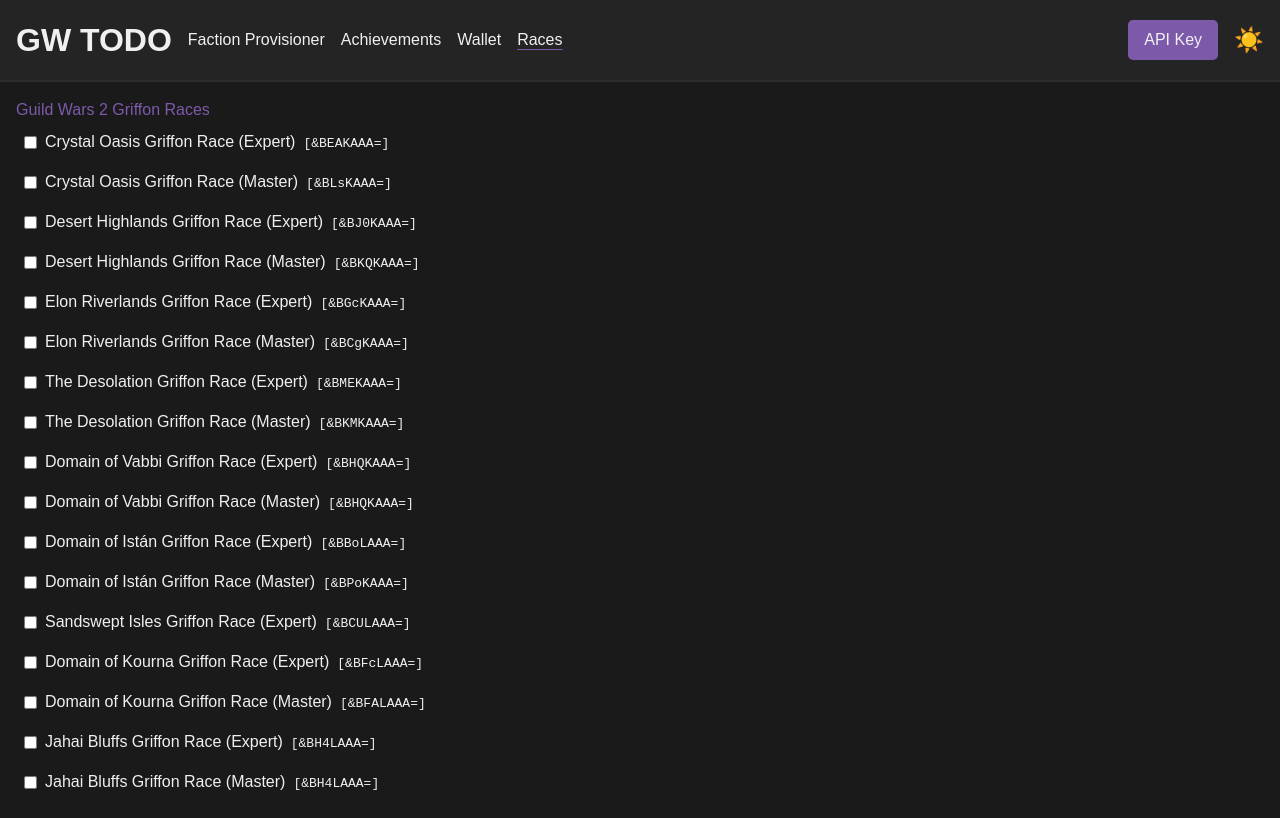
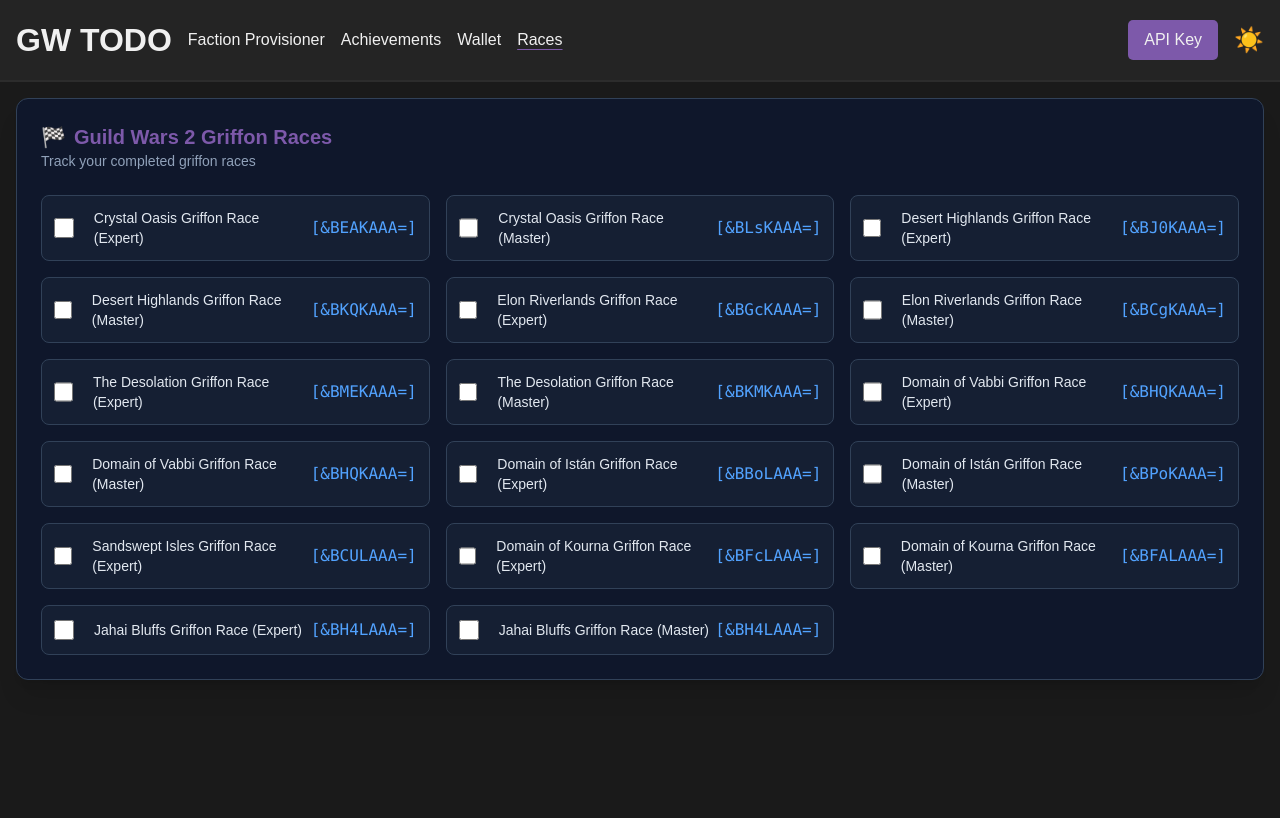
Before and after one commit to i3oges/gw-todo, a SvelteKit app: page /races in a window 1280 px wide. Built offline with nearby package versions, Linux system fonts and the light colour scheme; a web font is replaced by a local one.

Commit message:
feat: Update /races styling to match /faction-provisioner and /wallet pages

```diff
--- a/src/routes/races/+page.svelte
+++ b/src/routes/races/+page.svelte
@@ -1,6 +1,5 @@
 <script lang="ts">
 	import CopyToClipboard from '$lib/CopyToClipboard.svelte';
-
 	import type { PageProps } from './$types';
 
 	let { data }: PageProps = $props();
@@ -8,54 +7,61 @@
 	let checkedRaces = $state<Record<string, boolean>>({});
 
 	function handleCheckboxChange(id: string) {
-		console.log({ id });
-		console.log(JSON.stringify(checkedRaces, null, '  '));
 		checkedRaces[id] = !checkedRaces[id];
+		checkedRaces = { ...checkedRaces }; // Reassign to trigger reactivity
 	}
 </script>
 
-<h1>Guild Wars 2 Griffon Races</h1>
+<div class="rounded-xl border border-slate-700 bg-slate-900 p-6 shadow-xl">
+	<div class="mb-6 flex flex-col items-start justify-between gap-4 md:flex-row md:items-center">
+		<div>
+			<h1 class="flex items-center gap-2 text-xl font-bold text-white">
+				<span class="text-yellow-500">🏁</span> Guild Wars 2 Griffon Races
+			</h1>
+			<p class="text-sm text-slate-400">Track your completed griffon races</p>
+		</div>
+	</div>
 
 	{#if data.races}
-	<ul>
+		<div class="grid grid-cols-1 gap-4 sm:grid-cols-2 lg:grid-cols-3">
 			{#each data.races as race}
-			<li class="race-item" class:checked={checkedRaces[race.id]}>
+				<div
+					class="flex items-center justify-between rounded-lg border border-slate-700 bg-slate-800/50 p-3 transition-colors hover:border-slate-500"
+					class:checked={checkedRaces[race.id]}
+				>
+					<div class="flex items-center gap-3">
 						<input
 							type="checkbox"
 							id={race.id}
 							checked={checkedRaces[race.id]}
 							onchange={() => handleCheckboxChange(race.id)}
+							class="h-5 w-5 rounded border-gray-300 text-purple-600 focus:ring-purple-500"
 						/>
-				<label for={race.id}>{race.name}</label>
+						<label for={race.id} class="text-sm font-medium text-slate-200">{race.name}</label>
+					</div>
 					<CopyToClipboard>
-					<span class="waypoint" role="button">{race.waypoint}</span>
+						<span class="cursor-pointer font-mono text-blue-400">{race.waypoint}</span>
 					</CopyToClipboard>
-			</li>
+				</div>
 			{/each}
-	</ul>
+		</div>
 	{:else}
-	<p>No races found.</p>
+		<p class="py-10 text-center text-slate-500 italic">No races found.</p>
 	{/if}
+</div>
 
 <style>
-	.race-item {
-		display: flex;
-		align-items: center;
-		padding: 0.5rem;
-		transition: color 0.3s;
-	}
-
-	.race-item.checked {
+	.checked {
 		color: #888;
 		text-decoration: line-through;
 	}
 
+	.checked .text-blue-400 {
+		color: #888; /* Ensure waypoint also greys out */
+	}
+
+	/* Minimal custom styles, relying on Tailwind for most */
 	input[type='checkbox'] {
 		margin-right: 0.5rem;
 	}
-
-	.waypoint {
-		margin-left: 0.5rem;
-		font-family: monospace;
-	}
 </style>
```
Lines whose indentation alone changed are shown as unchanged.
